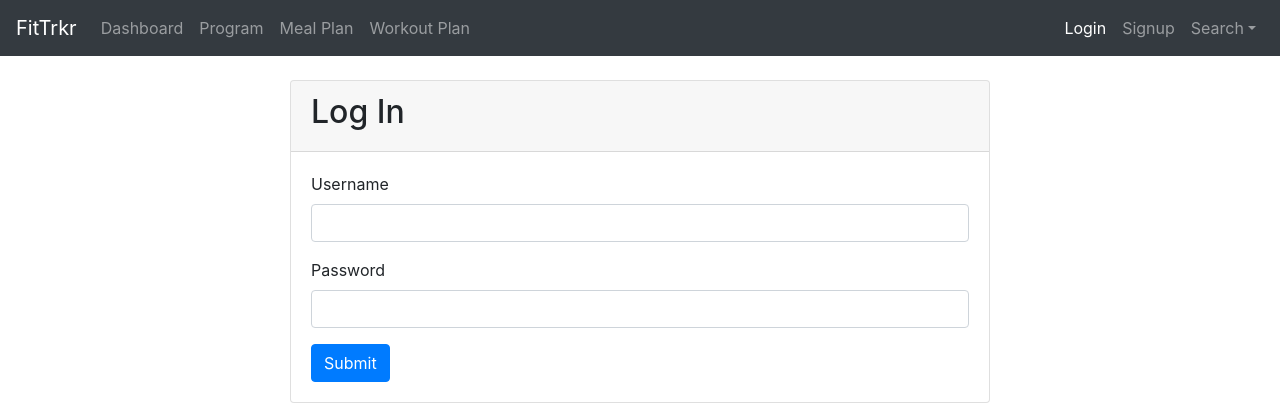
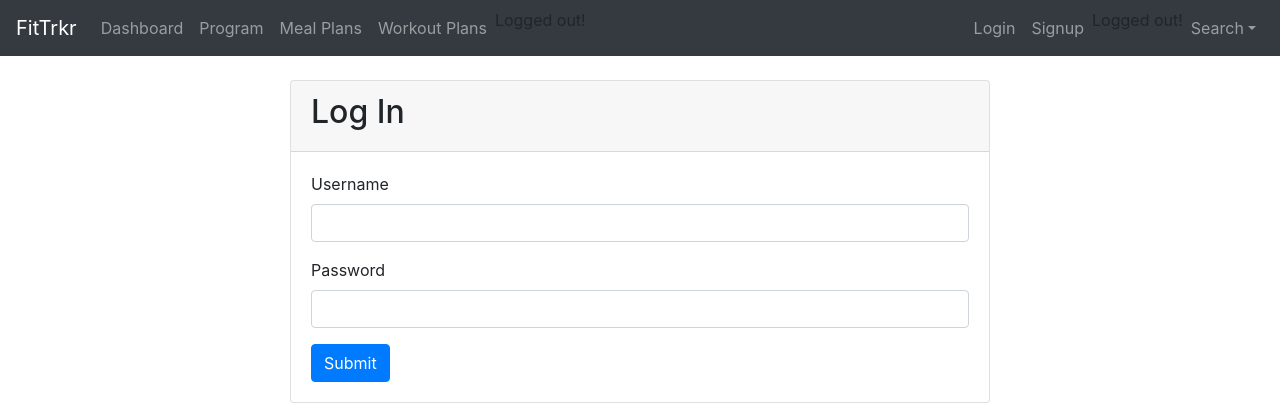
Before and after one commit to joshua-deans/FitTrkr, a Flask app: page /login/ in a window 1280 px wide. Shown: the top 420 px of the page. Run offline with Flask 2, Linux system fonts and the light colour scheme; some libraries are stand-ins or nearby versions.

Commit message:
Implement logout link. Make two different navbar states for logged in and logged out.

```diff
--- a/app.py
+++ b/app.py
@@ -1,4 +1,5 @@
 import base64
+from datetime import datetime
 from os import urandom
 
 import scrypt
@@ -36,6 +37,20 @@ def is_logged_in(flask_request: Flask.request_class) -> (bool, int):
             return True, result['UserID']
     return False, -1
 
+def is_logged_in_bool(flask_request: Flask.request_class) -> bool:
+    cookies = flask_request.cookies
+    if 'token' in cookies:
+        token = cookies.get('token')
+        cur = mysql.connection.cursor()
+        cur.execute(
+            'SELECT UserID FROM Session WHERE Token = %s',
+            (token,))
+        result = cur.fetchone()
+        if 'UserID' in result:
+            return True
+    return False
+
+app.jinja_env.globals.update(is_logged_in_bool=is_logged_in_bool)
 
 def verify_proper_user(logged_in_as, user_id):
     if not logged_in_as[0]:
@@ -49,7 +64,6 @@ def verify_proper_user(logged_in_as, user_id):
 # Route for landing page
 @app.route("/")
 def base():
-    logged_in_as = is_logged_in(request)
     return render_template('base.html')
 
 
@@ -84,6 +98,9 @@ def signup():
         return redirect(url_for('login'))
     return render_template('auth/signup.html', form=form)
 
+@app.route("/settings/", methods=['GET', 'POST'])
+def settings():
+    return redirect(url_for('base'))
 
 class LoginForm(Form):
     username = StringField('Username', [
@@ -126,6 +143,22 @@ def login():
             return resp
     return render_template('auth/login.html', form=form)
 
+@app.route("/logout/")
+def logout():
+    resp = redirect(url_for('base'))
+    if is_logged_in(request)[0]:
+        cur = mysql.connection.cursor()
+        cur.execute(
+            'DELETE FROM Session WHERE Token = %s',
+            (request.cookies.get('token'),))
+        mysql.connection.commit()
+        cur.close()
+        resp.set_cookie(
+            'token',
+            '',
+            expires='Thu, 01 Jan 1970 00:00:00 GMT'
+        )
+    return resp
 
 # CLIENT ROUTES
 
--- a/templates/auth/login.html
+++ b/templates/auth/login.html
@@ -4,43 +4,6 @@
 
 {% block head %}
     <link rel="stylesheet" type="text/css" href="{{ url_for('static',filename='styles/auth_style.css') }}">
-{% endblock %}
-
-{% block nav_items %}
-    <li class="nav-item">
-        <a class="nav-link" href="/login">Dashboard</a>
-    </li>
-    <li class="nav-item">
-        <a class="nav-link" href="/login">Program</a>
-    </li>
-    <li class="nav-item">
-        <a class="nav-link" href="/login">Meal Plan</a>
-    </li>
-    <li class="nav-item">
-        <a class="nav-link" href="/login">Workout Plan</a>
-    </li>
-{% endblock %}
-
-{% block nav_items_right %}
-    <li class="nav-item">
-        <a class="nav-link active" href="/login">Login</a>
-    </li>
-    <li class="nav-item">
-        <a class="nav-link" href="/signup">Signup</a>
-    </li>
-
-    <li class="nav-item dropdown">
-        <a class="dropdown-toggle nav-link" data-toggle="dropdown" href="#">Search</a>
-        <span class="caret"></span></a>
-        <ul class="dropdown-menu dropdown-menu-right">
-            <!-- Search all meals by Workout name, meal name, trainer
-            As you click each you see all the pages, then on the page
-            itself there is a search box that would run the query-->
-            <li><a class="dropdown-item" href="/workouts">Workouts</a></li>
-            <li><a class="dropdown-item" href="/meals">Meals</a></li>
-            <li><a class="dropdown-item" href="/trainers">Trainers</a></li>
-        </ul>
-    </li>
 {% endblock %}
 
 {% block body %}
--- a/templates/base.html
+++ b/templates/base.html
@@ -7,6 +7,7 @@
 {% endblock %}
 
 {% block nav_items %}
+    {% if is_logged_in_bool(request) %}
         <li class="nav-item">
             <a class="nav-link" href="/login">Dashboard</a>
         </li>
@@ -19,15 +20,33 @@
         <li class="nav-item">
             <a class="nav-link" href="/login">Workout Plans</a>
         </li>
+        <li class="nav-item">Logged in!</li>
+    {% else %}
+        <li class="nav-item">
+            <a class="nav-link" href="/login">Dashboard</a>
+        </li>
+        <li class="nav-item">
+            <a class="nav-link" href="/login">Program</a>
+        </li>
+        <li class="nav-item">
+            <a class="nav-link" href="/login">Meal Plans</a>
+        </li>
+        <li class="nav-item">
+            <a class="nav-link" href="/login">Workout Plans</a>
+        </li>
+        <li class="nav-item">Logged out!</li>
+    {% endif %}
 {% endblock %}
 
 {% block nav_items_right %}
+    {% if is_logged_in_bool(request) %}
         <li class="nav-item">
-    <a class="nav-link" href="/login">Login</a>
+            <a class="nav-link" href="/logout">Logout</a>
         </li>
         <li class="nav-item">
-    <a class="nav-link" href="/signup">Signup</a>
+            <a class="nav-link" href="/settings">Settings</a>
         </li>
+        <li class="nav-item">Logged in!</li>
 
         <li class="nav-item dropdown">
             <a class="dropdown-toggle nav-link" data-toggle="dropdown" href="#">Search</a>
@@ -41,6 +60,28 @@
                 <li><a class="dropdown-item" href="/trainers">Trainers</a></li>
             </ul>
         </li>
+    {% else %}
+        <li class="nav-item">
+            <a class="nav-link" href="/login">Login</a>
+        </li>
+        <li class="nav-item">
+            <a class="nav-link" href="/signup">Signup</a>
+        </li>
+        <li class="nav-item">Logged out!</li>
+
+        <li class="nav-item dropdown">
+            <a class="dropdown-toggle nav-link" data-toggle="dropdown" href="#">Search</a>
+            <span class="caret"></span></a>
+            <ul class="dropdown-menu dropdown-menu-right">
+                <!-- Search all meals by Workout name, meal name, trainer
+                As you click each you see all the pages, then on the page
+                itself there is a search box that would run the query-->
+                <li><a class="dropdown-item" href="/workouts">Workouts</a></li>
+                <li><a class="dropdown-item" href="/meals">Meals</a></li>
+                <li><a class="dropdown-item" href="/trainers">Trainers</a></li>
+            </ul>
+        </li>
+    {% endif %}
 {% endblock %}
 
 {% block body %}
```
Also changed, not shown: templates/auth/signup.html (+0 -37 lines). Lines whose indentation alone changed are shown as unchanged.
